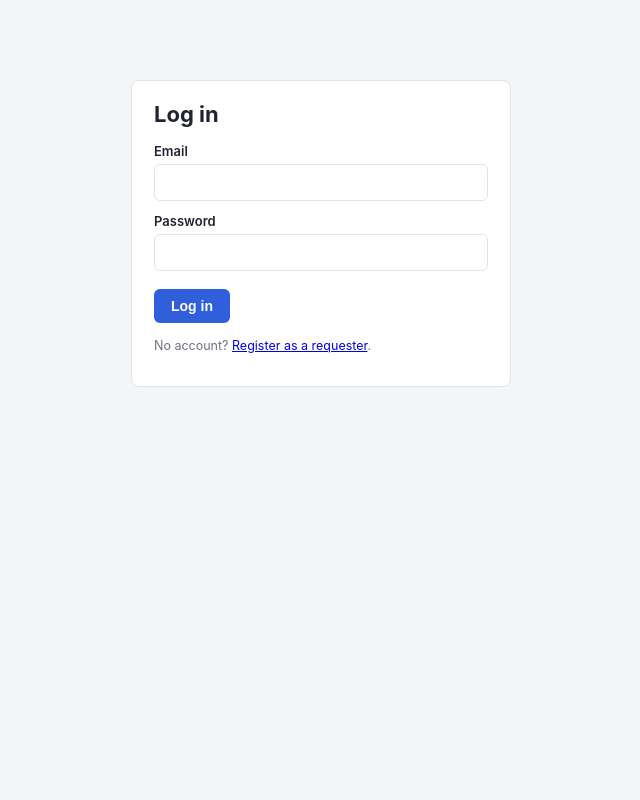
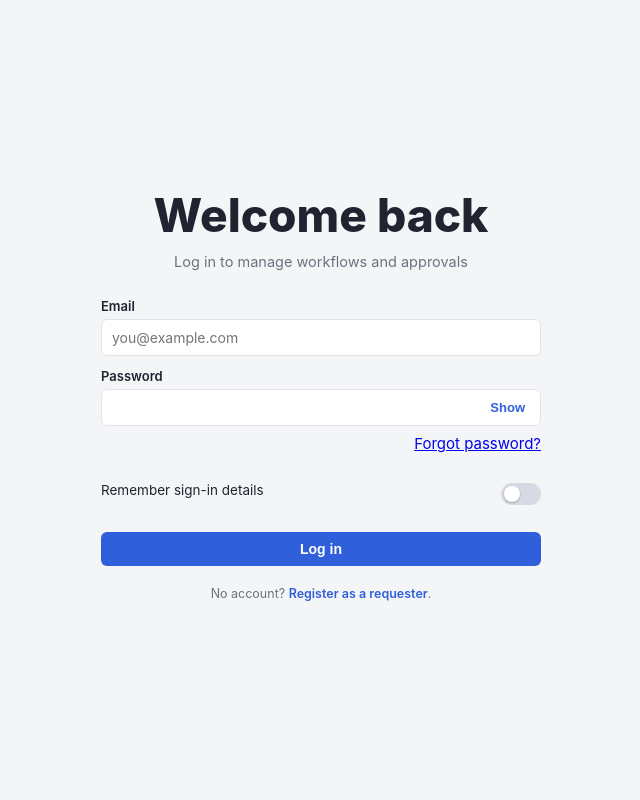
Before and after one commit to Bonheur2/Workflow-Approval-Engine, a PHP site: page /login.php in a window 1280 px wide. Shown: the whole page, without its empty margins (319-959 px from the left). Run offline with PHP 8.4, Linux system fonts and the light colour scheme.

Commit message:
updating login and register pages

```diff
--- a/frontend/public/login.php
+++ b/frontend/public/login.php
@@ -32,21 +32,54 @@ $pageTitle = 'Log in';
 <link rel="stylesheet" href="style.css">
 </head>
 <body>
-<div class="container" style="max-width: 420px; margin-top: 80px;">
-  <div class="card">
-    <h1>Log in</h1>
+<div class="auth-page">
+  <div class="auth-card">
+    <!-- <div class="auth-logo">
+      <span class="brand-mark">W</span>
+      <span class="auth-logo-text">Workflow &amp; Approval Engine</span>
+    </div> -->
+    <h1 class="auth-title">Welcome back</h1>
+    <p class="auth-subtitle">Log in to manage workflows and approvals</p>
+
     <?php if ($error): ?><div class="alert alert-error"><?= e($error) ?></div><?php endif; ?>
-    <form method="post">
+
+    <form method="post" class="auth-form">
       <label for="email">Email</label>
-      <input type="email" id="email" name="email" required value="<?= e($_POST['email'] ?? '') ?>">
+      <input type="email" id="email" name="email" required value="<?= e($_POST['email'] ?? '') ?>" placeholder="you@example.com">
+
       <label for="password">Password</label>
-      <input type="password" id="password" name="password" required>
-      <p style="margin-top:18px;">
-        <button type="submit" class="btn btn-primary">Log in</button>
+      <div class="password-field">
+        <input type="password" id="password" name="password" required>
+        <button type="button" class="password-toggle" data-target="password">Show</button>
+      </div>
+
+      <p class="auth-forgot">
+        <a href="#" onclick="event.preventDefault()" title="Contact an administrator to reset your password.">Forgot password?</a>
       </p>
+
+      <div class="auth-row">
+        <span>Remember sign-in details</span>
+        <label class="switch">
+          <input type="checkbox" name="remember">
+          <span class="switch-slider"></span>
+        </label>
+      </div>
+
+      <button type="submit" class="btn btn-primary btn-block">Log in</button>
     </form>
-    <p class="hint">No account? <a href="register.php">Register as a requester</a>.</p>
+
+    <p class="hint" style="text-align:center; margin-top:20px;">No account? <a class="auth-link" href="register.php">Register as a requester</a>.</p>
   </div>
 </div>
+<script>
+document.querySelectorAll('.password-toggle').forEach(function (btn) {
+  btn.addEventListener('click', function () {
+    var field = document.getElementById(btn.dataset.target);
+    var showing = field.type === 'text';
+    field.type = showing ? 'password' : 'text';
+    btn.textContent = showing ? 'Show' : 'Hide';
+  });
+});
+</script>
 </body>
 </html>
--- a/frontend/public/style.css
+++ b/frontend/public/style.css
@@ -225,6 +225,81 @@ body {
   margin-bottom: 18px;
 }
 
+.auth-page {
+  min-height: 100vh;
+  display: flex;
+  align-items: center;
+  justify-content: center;
+  padding: 40px 20px;
+}
+.auth-card { width: 100%; max-width: 440px; text-align: center; }
+.auth-logo {
+  display: flex;
+  align-items: center;
+  justify-content: center;
+  gap: 10px;
+  margin-bottom: 32px;
+}
+.auth-logo-text { font-size: 15px; font-weight: 700; color: var(--text); letter-spacing: 0.2px; }
+.auth-title { font-size: 46px; font-weight: 800; margin: 0 0 8px; line-height: 1.25; }
+.auth-subtitle { color: var(--muted); font-size: 14.5px; margin: 0 0 28px; }
+.auth-form { text-align: left; }
+.auth-forgot { margin: 8px 0 0; text-align: right; }
+.auth-link { color: var(--primary); text-decoration: none; font-weight: 600; }
+.auth-link:hover { text-decoration: underline; }
+
+.password-field { position: relative; }
+.password-field input { padding-right: 64px; }
+.password-toggle {
+  position: absolute;
+  right: 10px;
+  top: 50%;
+  transform: translateY(-50%);
+  background: none;
+  border: none;
+  color: var(--primary);
+  font-size: 13px;
+  font-weight: 600;
+  cursor: pointer;
+  padding: 4px 6px;
+}
+
+.auth-row {
+  display: flex;
+  align-items: center;
+  justify-content: space-between;
+  margin: 18px 0 22px;
+  font-size: 13.5px;
+  color: var(--text);
+}
+
+.switch { position: relative; display: inline-block; width: 40px; height: 22px; flex-shrink: 0; }
+.switch input { opacity: 0; width: 0; height: 0; }
+.switch-slider {
+  position: absolute;
+  inset: 0;
+  cursor: pointer;
+  background: #d7dae2;
+  border-radius: 999px;
+  transition: background 0.15s ease;
+}
+.switch-slider::before {
+  content: "";
+  position: absolute;
+  height: 16px;
+  width: 16px;
+  left: 3px;
+  top: 3px;
+  background: #fff;
+  border-radius: 50%;
+  box-shadow: 0 1px 2px rgba(0, 0, 0, 0.25);
+  transition: transform 0.15s ease;
+}
+.switch input:checked + .switch-slider { background: var(--primary); }
+.switch input:checked + .switch-slider::before { transform: translateX(18px); }
+
+.btn-block { display: block; width: 100%; text-align: center; padding: 12px; font-size: 15px; }
+
 h1 { font-size: 22px; margin: 0 0 16px; }
 h2 { font-size: 17px; margin: 0 0 14px; }
 h3 { font-size: 14px; color: var(--muted); text-transform: uppercase; letter-spacing: 0.4px; margin: 18px 0 8px; }
```
Also changed, not shown: frontend/public/register.php (+33 -12 lines).
